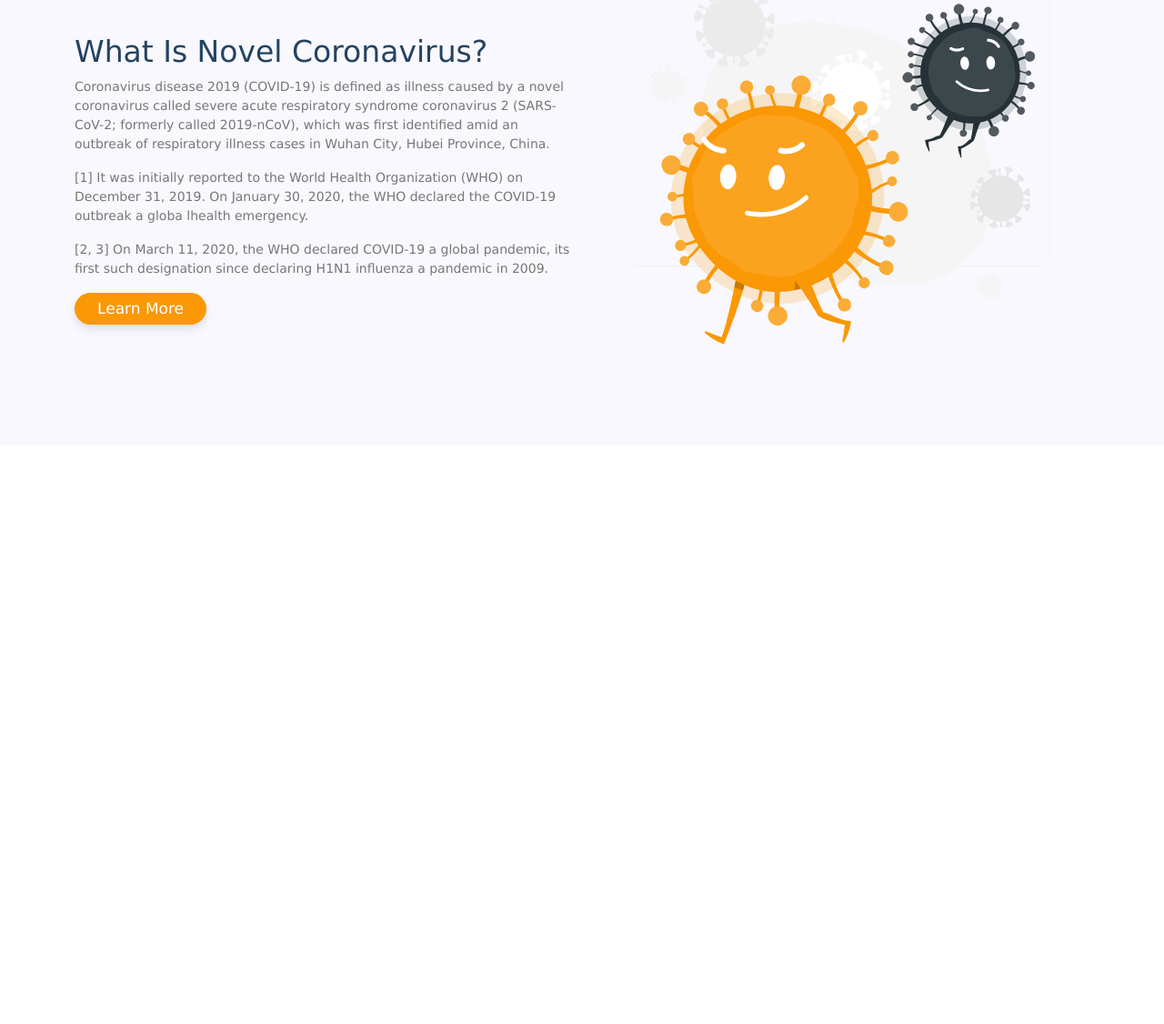
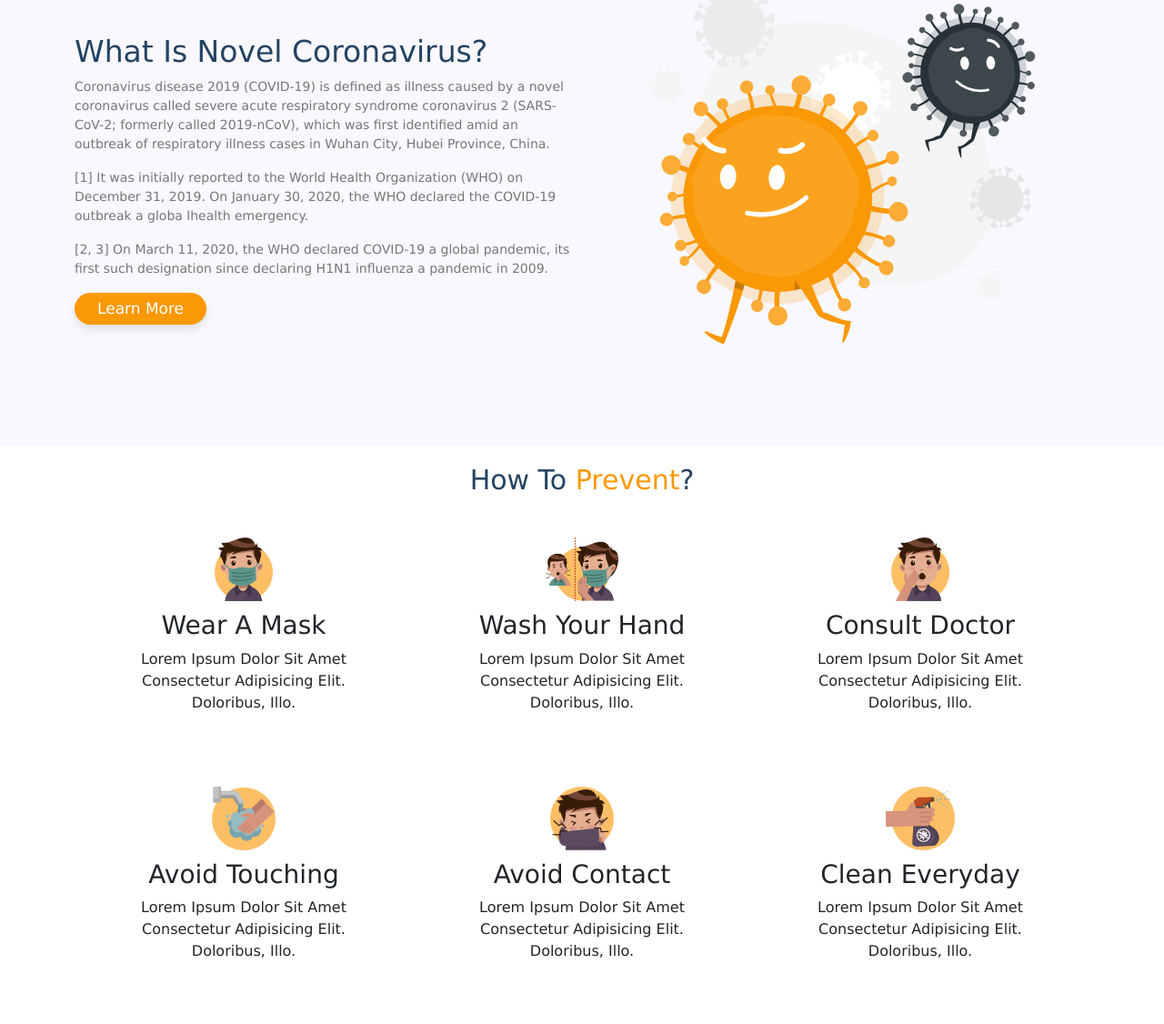
Before and after one commit to nhutquanghi/website-covid-19, a plain HTML site: page index.html in a window 1280 px wide. Shown: the part 936-2062 px from the top of the page at 91% size. Before the commit the page ends 1426 px from the top, so only its background shows below. Drawn offline with nearby package versions, Linux system fonts and the light colour scheme.

Commit message:
added section prevent

```diff
--- a/assets/css/styles.css
+++ b/assets/css/styles.css
@@ -17,6 +17,7 @@
 
 html{
     scroll-padding-top: 60px;
+    transition: margin-right 2s;
 }
 
 section{
@@ -25,6 +26,17 @@ section{
 
 section:nth-child(odd){
     background: #f8f8fe;
+}
+
+.heading{
+    text-align: center;
+    color: var(--black);
+    padding-bottom: 5px;
+    font-size: 30px;
+}
+
+.heading span{
+    color: var(--main-color);
 }
 
 .link-btn{
@@ -108,6 +120,19 @@ header .nav a:hover{
     text-transform: none;
 }
 
+/* prevent */
+.prevent .box{
+    flex: 1 1 300px;
+    background: #fff;
+    border-radius: 5px;
+    text-align: center;
+}
+
+.prevent .box img{
+    margin-bottom: 10px;
+    height: 70px;
+}
+
 
 
 
--- a/index.html
+++ b/index.html
@@ -96,6 +96,60 @@
     </section>
     <!-- about section end -->
 
+    <!-- prevent section starts  -->
+
+<section class="prevent" id="prevent">
+
+    <h1 class="heading"> how to <span>prevent</span>? </h1>
+
+    <div class="container">
+
+        <div class="d-flex flex-wrap justify-content-center">
+
+            <div class="box p-4 m-2">
+                <img src="./assets/images/01.png" alt="">
+                <h3>wear a mask</h3>
+                <p>Lorem ipsum dolor sit amet consectetur adipisicing elit. Doloribus, illo.</p>
+            </div>
+
+            <div class="box p-4 m-2">
+                <img src="./assets/images/02.png" alt="">
+                <h3>wash your hand</h3>
+                <p>Lorem ipsum dolor sit amet consectetur adipisicing elit. Doloribus, illo.</p>
+            </div>
+
+            <div class="box p-4 m-2">
+                <img src="./assets/images/03.png" alt="">
+                <h3>consult doctor</h3>
+                <p>Lorem ipsum dolor sit amet consectetur adipisicing elit. Doloribus, illo.</p>
+            </div>
+
+            <div class="box p-4 m-2">
+                <img src="./assets/images/04.png" alt="">
+                <h3>avoid touching</h3>
+                <p>Lorem ipsum dolor sit amet consectetur adipisicing elit. Doloribus, illo.</p>
+            </div>
+
+            <div class="box p-4 m-2">
+                <img src="./assets/images/05.png" alt="">
+                <h3>avoid contact</h3>
+                <p>Lorem ipsum dolor sit amet consectetur adipisicing elit. Doloribus, illo.</p>
+            </div>
+
+            <div class="box p-4 m-2">
+                <img src="./assets/images/06.png" alt="">
+                <h3>clean everyday</h3>
+                <p>Lorem ipsum dolor sit amet consectetur adipisicing elit. Doloribus, illo.</p>
+            </div>
+
+        </div>
+
+    </div>
+
+</section>
+
+<!-- prevent section ends -->
+
     <script src="./assets/js/main.js"></script>
   </body>
 </html>
```
